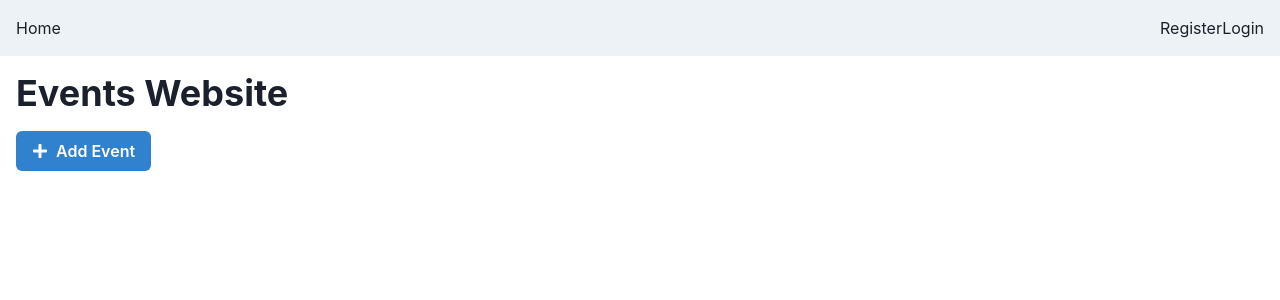
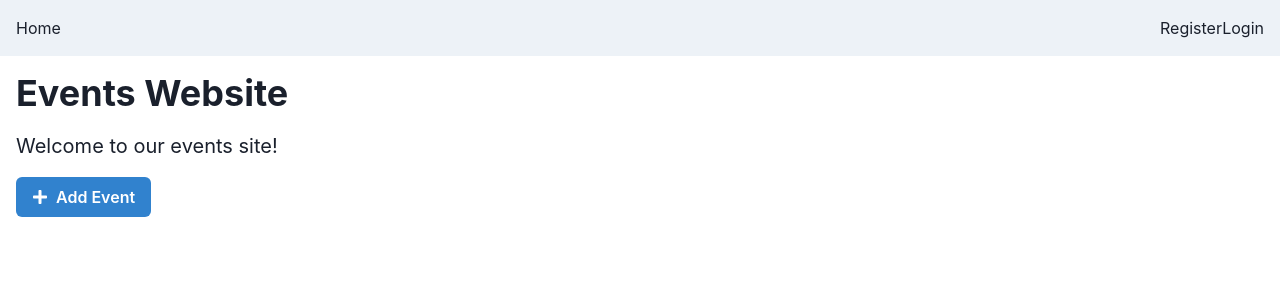
Before and after one commit to GPT-Engineer-App/event-hive, a React (Vite) app: page / in a window 1280 px wide. Shown: the top 300 px of the page. Built offline with nearby package versions, Linux system fonts and the light colour scheme.

Commit message:
Added a welcome paragraph on the home page using the Chakra UI `Text` component.
Prompt: add a paragraph saying 'welcome to our events site' on the home page

```diff
--- a/src/pages/Index.jsx
+++ b/src/pages/Index.jsx
@@ -54,6 +54,9 @@ const Index = () => {
       <Heading as="h1" mb={4}>
         Events Website
       </Heading>
+      <Text fontSize="xl" mb={4}>
+        Welcome to our events site!
+      </Text>
       <Button leftIcon={<FaPlus />} colorScheme="blue" onClick={handleAddEvent}>
         Add Event
       </Button>
@@ -76,18 +79,7 @@ const Index = () => {
           </GridItem>
         ))}
       </Grid>
-      <EventModal
-        isOpen={isOpen}
-        onClose={onClose}
-        selectedEvent={selectedEvent}
-        title={title}
-        setTitle={setTitle}
-        location={location}
-        setLocation={setLocation}
-        date={date}
-        setDate={setDate}
-        handleSaveEvent={handleSaveEvent}
-      />
+      <EventModal isOpen={isOpen} onClose={onClose} selectedEvent={selectedEvent} title={title} setTitle={setTitle} location={location} setLocation={setLocation} date={date} setDate={setDate} handleSaveEvent={handleSaveEvent} />
     </Box>
   );
 };
```
